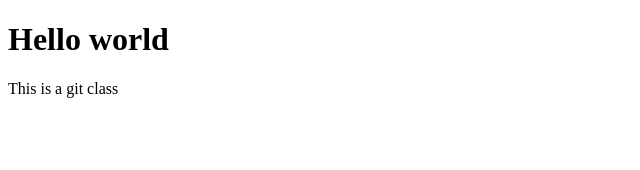
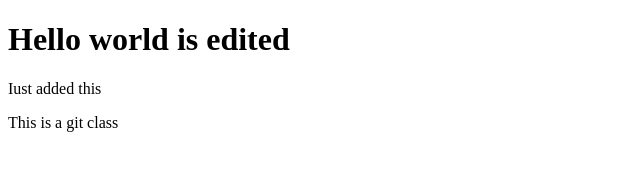
Before and after one commit to greaterpat/training, a plain HTML site: page index.html in a window 1280 px wide. Shown: the whole page, without its empty margins (0-640 px from the left). Drawn offline with Linux system fonts and the light colour scheme.

Commit message:
added some stuff

```diff
--- a/index.html
+++ b/index.html
@@ -7,7 +7,8 @@
     <title>Document</title>
 </head>
 <body>
-    <h1>Hello world</h1>
+    <h1>Hello world is edited</h1>
+    <p>Iust added this</p>
     <p>This is a git class</p>
 </body>
 </html>
```
